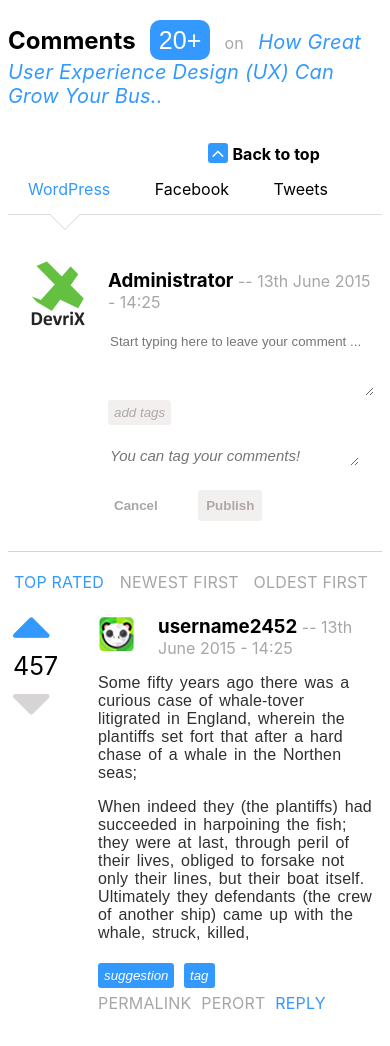
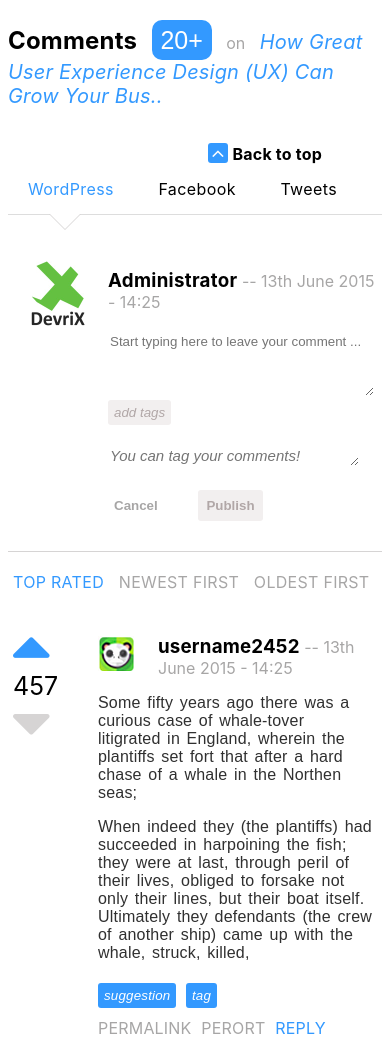
Before and after one commit to DidiMilikina/Web-Component-for-comments, a website: page index.html in a window 390 px wide. Before the commit the page ends 1021 px from the top, so only its background shows below. Drawn offline with nearby package versions, Linux system fonts and the light colour scheme; files that its build step writes are made by us from their sources.

Commit message:
Added more styles and letter-spacing

```diff
--- a/src/sass/components/_admin-section.scss
+++ b/src/sass/components/_admin-section.scss
@@ -9,6 +9,7 @@
         position: relative;
         margin-top: -80px;
         .admin-title {
+            letter-spacing: 0.3px;
             display: inline;
         }
         .date {
@@ -23,7 +24,11 @@
         margin-top: 20px;
         margin-left: 100px;
     }
+    .comment-area:active{
+
+    }
     .tags {
+        letter-spacing: 0.2px;
         margin-left: 100px;
         .add-tag {
             font-family: sans-serif;
@@ -93,4 +98,9 @@
 
 @media (min-width: 768px) and (max-width: 1024px) {
     /* For tablets: */
+    .admin-section{
+        .comment-area{
+            width: 90%;
+        }
+    }
 }
--- a/src/sass/components/_comments.scss
+++ b/src/sass/components/_comments.scss
@@ -26,7 +26,7 @@
         }
     }
     .current-comment {
-        margin-top: -140px;
+        margin-top: -120px;
         .comment-image {
             margin-left: 90px;
         }
@@ -35,6 +35,7 @@
             position: relative;
             margin-top: -30px;
             .username {
+                letter-spacing: 0.2px;
                 display: inline;
             }
             .date {
@@ -52,6 +53,7 @@
         .comment-tags {
             margin-left: 80px;
             .colored-tag {
+                letter-spacing: 0.2px;
                 font-style: oblique;
                 border: none;
                 background-color: #3399ff;
@@ -83,6 +85,7 @@
     /* For mobile phones: */
     .comments {
         .current-comment {
+            margin-top: -140px;
             .comment-image {
                 margin-left: 90px;
                 margin-bottom: -40px;
@@ -108,6 +111,7 @@
                     margin-left: 0;
                 }
                 .links {
+                    margin-top: 5px;
                     display: block;
                     margin-left: 0;
                     .off,
--- a/src/sass/components/_order-type.scss
+++ b/src/sass/components/_order-type.scss
@@ -1,6 +1,7 @@
 .order-type {
     margin-top: 20px;
-    letter-spacing: 0.2px;
+    letter-spacing: 0.3px;
+    margin-bottom: 20px;
     .off {
         margin: 5px;
         text-decoration: none;
@@ -21,7 +22,7 @@
             display: none;
         }
         .on {
-            margin: 6px;
+            margin: 5px;
         }
     }
 }
--- a/src/sass/components/_top-section.scss
+++ b/src/sass/components/_top-section.scss
@@ -7,6 +7,7 @@ body {
     .comments-div {
         margin-bottom: 30px;
         .title {
+            letter-spacing: 0.2px;
             display: inline;
         }
         .colored-counter {
@@ -37,6 +38,7 @@ body {
         border-bottom: 1px solid #ddd;
         .social-media-links {
             .link-socials {
+                letter-spacing: 0.4px;
                 text-decoration: none;
                 display: inline;
                 margin-left: 20px;
@@ -138,6 +140,7 @@ body {
     }
     .back-title {
         display: inline;
+        letter-spacing: 0.2px;
     }
 }
 
```
